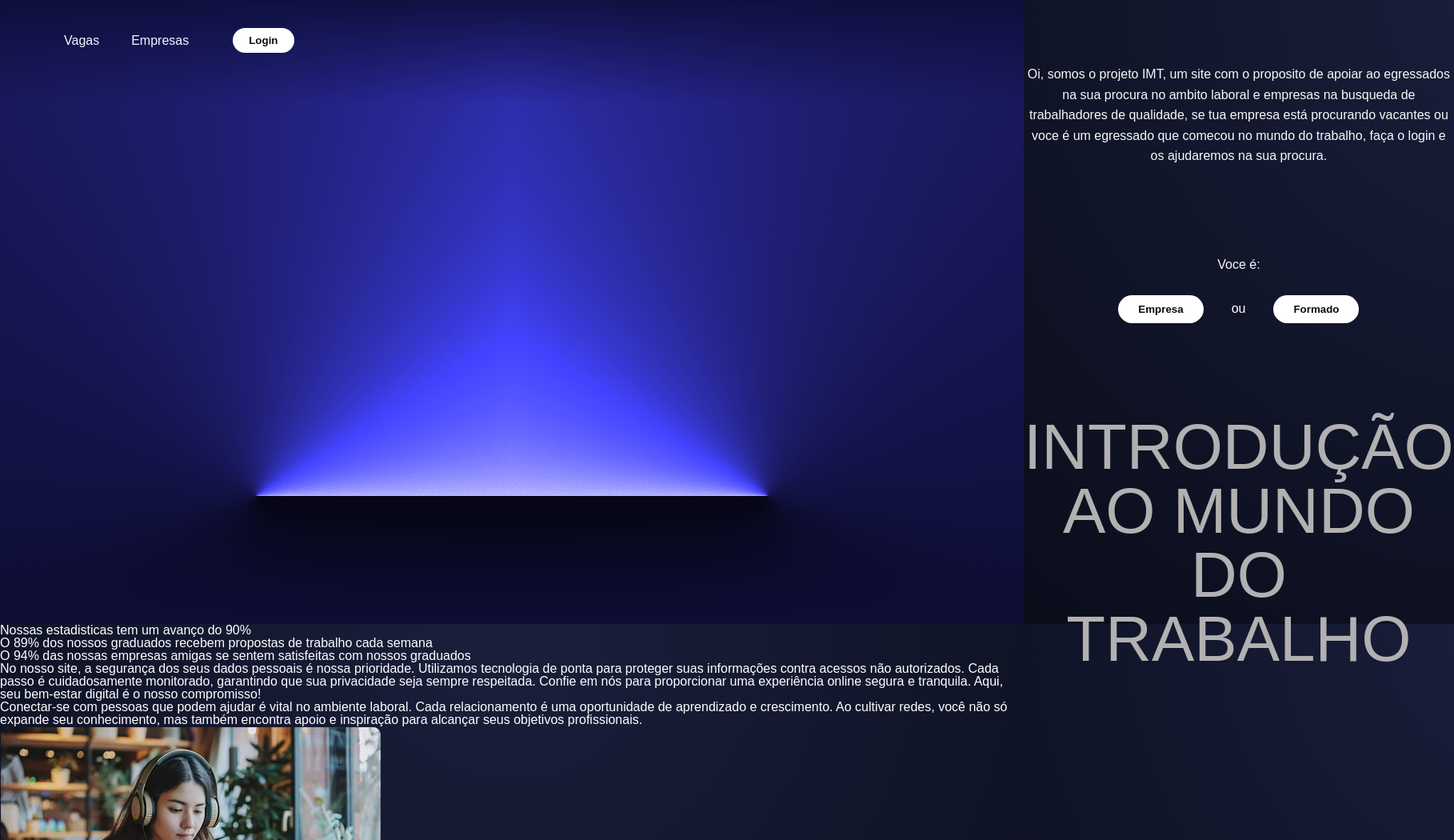
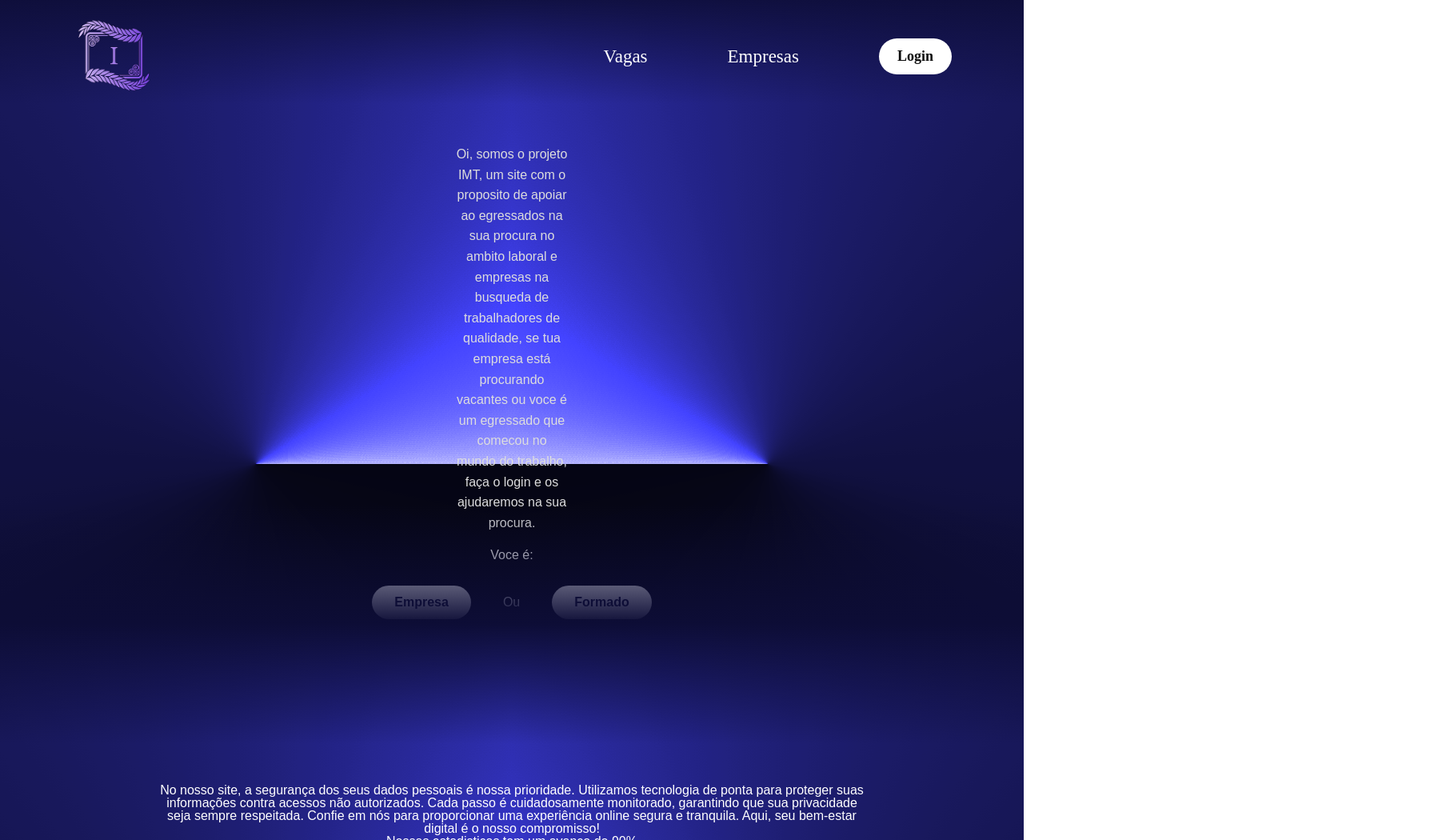
Before and after one commit to Hackaton-IMT-2025/Front, a Vue app: page / in a window 1280 px wide. Shown: the part 20-1070 px from the top of the page at 80% size, 1818 px wide, since content can reach past the window. Built offline with nearby package versions, Linux system fonts and the light colour scheme.

Commit message:
P1 quase

```diff
--- a/src/App.vue
+++ b/src/App.vue
@@ -1,49 +1,48 @@
 <script setup>
 import { ref } from 'vue';
-
 const paginaAtual = ref("home");
 
 function irParaLogin() {
   paginaAtual.value = "login";
 }
 function irParaCriarEmpresas() {
-  paginaAtual.value = "criarempresas";
+  paginaAtual.value = "criarEmpresas";
 }
 function irParaCriarFormado() {
-  paginaAtual.value = "criarformado";
+  paginaAtual.value = "criarFormado";
 }
 function irParaLoginFormado() {
-  paginaAtual.value = "loginformado";
+  paginaAtual.value = "LoginFormado";
 }
 function irParaLoginEmpresa() {
-  paginaAtual.value = "loginempresa";
+  paginaAtual.value = "LoginEmpresa";
 }
 function irParaHome() {
-  paginaAtual.value = "home";
+  paginaAtual.value = "Home";
 }
 function irParaBusca() {
-  paginaAtual.value = "busca";
+  paginaAtual.value = "Busca";
 }
 function irParaHabilidadesNecessarias() {
-  paginaAtual.value = "habilidadesnecessarias";
+  paginaAtual.value = "HabilidadesNecessarias";
 }
-function irParaSelecaoDeCandidatos() {
-  paginaAtual.value = "selecaodecandidatos";
+function irParaSelecaodecandidatos() {
+  paginaAtual.value = "Selecaodecandidatos";
 }
 function irParaUsuario() {
-  paginaAtual.value = "usuario";
+  paginaAtual.value = "Usuario";
 }
-function irParaComunicacaoComCandidatos() {
-  paginaAtual.value = "comunicacaocomcandidatos";
+function irParaComunicacaocomcandidatos() {
+  paginaAtual.value = "Comunicacaocomcandidatos";
 }
-function irParaComunicacaoComEmpresas() {
-  paginaAtual.value = "comunicacaocomempresas";
+function irParaComunicacaocomempresas() {
+  paginaAtual.value = "Comunicacaocomempresas";
 }
 </script>
-
 <template>
     <main class="mainpage">
     <header>
+      <img src="../public/imagens/Logo-Photoroom 1.png" alt="Logo-Photoroom 1.png">
   <ul>
     <li><a href=""><p>Vagas</p></a></li>
     <li><a href=""><p>Empresas</p></a></li>
@@ -51,7 +50,7 @@ function irParaComunicacaoComEmpresas() {
       <button @click="irParaLogin">Login</button>
     </li>
     <li v-else>
-      <img src="../public/imagens/flame.png" alt="flame.png" @click="irParaUsuario">
+      <img src="../public/imagens/flame.png" alt="flame.png">
     </li>
   </ul>
   <div
@@ -63,14 +62,13 @@ function irParaComunicacaoComEmpresas() {
     </button>
   </div>
 </header>
-<div class="background">
+    <div v-if="paginaAtual === 'home'">
+      <div class="background">
     <div class="degrade-top"></div>
     <div class="lado-esquerdo"></div>
     <div class="lado-direito"></div>
-    <div v-if="paginaAtual === 'home'">
-
     <section class="hero">
-      <p>
+      <p class="oi">
         Oi, somos o projeto IMT, um site com o proposito de apoiar ao egressados na sua procura no ambito laboral e
         empresas na busqueda de trabalhadores de qualidade, se tua empresa está procurando vacantes ou voce é um
         egressado que comecou no mundo do trabalho, faça o login e os ajudaremos na sua procura.
@@ -82,18 +80,28 @@ function irParaComunicacaoComEmpresas() {
       <button @click="irParaCriarEmpresas">
           Empresa
       </button>
-      <h6>
-        ou
-      </h6>
+      <p>
+        Ou
+      </p>
       <button @click="irParaCriarFormado">
       Formado
       </button>
       </div>
       <h1>INTRODUÇÃO AO MUNDO DO TRABALHO</h1>
     </section>
-      <div class="degrade-bottom"></div>
+    <div class="degrade-bottom"></div>
   </div>
-    <section>
+  <div class="background">
+    <div class="degrade-top"></div>
+    <div class="lado-esquerdo"></div>
+    <div class="lado-direito"></div>
+    <section class="nonosso">
+      <p>
+        No nosso site, a segurança dos seus dados pessoais é nossa prioridade. Utilizamos tecnologia de ponta para
+        proteger suas informações contra acessos não autorizados. Cada passo é cuidadosamente monitorado, garantindo que
+        sua privacidade seja sempre respeitada. Confie em nós para proporcionar uma experiência online segura e
+        tranquila. Aqui, seu bem-estar digital é o nosso compromisso!
+      </p>
       <ul>
         <li>
           <p>
@@ -112,14 +120,8 @@ function irParaComunicacaoComEmpresas() {
         </li>
       </ul>
     </section>
-    <section>
-      <p>
-        No nosso site, a segurança dos seus dados pessoais é nossa prioridade. Utilizamos tecnologia de ponta para
-        proteger suas informações contra acessos não autorizados. Cada passo é cuidadosamente monitorado, garantindo que
-        sua privacidade seja sempre respeitada. Confie em nós para proporcionar uma experiência online segura e
-        tranquila. Aqui, seu bem-estar digital é o nosso compromisso!
-      </p>
-    </section>
+    <div class="degrade-bottom"></div>
+  </div>
     <section>
       <p>
         Conectar-se com pessoas que podem ajudar é vital no ambiente laboral. Cada relacionamento é uma oportunidade de
@@ -619,13 +621,122 @@ Cadastrar
     </button>
   </li>
 </ul>
-
+<button>
+  Enviar solicitudes aprovadas <img src="../public/imagens/flame9.png" alt="flame9.png">
+</button>
+<button>
+  Eliminar solicitudes <img src="../public/imagens/flame8.png" alt="flame8.png">
+</button>
+</section>
+<section v-if="paginaAtual === 'irParaComunicacaocomcandidatos'" id="irParaComunicacaocomcandidatosSection">
+  <div>
+<ul>
+  <li>
+    <img src="../public/imagens/flame7.png" alt="flame7.png">
+    <h1>
+      Nome
+    </h1>
+    <p>
+      Descrição do cara
+    </p>
+    <img src="../public/imagens/flame10.png" alt="flame10.png">
+  </li>
+  <li>
+    <img src="../public/imagens/flame7.png" alt="flame7.png">
+    <h1>
+      Nome
+    </h1>
+    <p>
+      Descrição do cara
+    </p>
+    <img src="../public/imagens/flame10.png" alt="flame10.png">
+  </li>
+  <li>
+    <img src="../public/imagens/flame7.png" alt="flame7.png">
+    <h1>
+      Nome
+    </h1>
+    <p>
+      Descrição do cara
+    </p>
+    <img src="../public/imagens/flame10.png" alt="flame10.png">
+  </li>
+</ul>
+</div>
+<div>
+  <h1>
+    Aos candidatos seleccionados voce pode enviar o seguinte mensagem:
+  </h1>
+  <p>
+    Voce terá uma entrevista conosco!
+    Esperamos voce na data ******* as ***** horas
+    Localização: *********************
+    Por favor trouza sua documentação impressa com você
+  </p>
+  <p>
+    Você foi para segunda etapa!
+  A segunda etapa foi começada, agora voce terá que esperar enquanto nossa equipe avalia sua informação e documentos, entraremos em contacto com você.
+  </p>
+  <p>
+    Mensagem personalizada
+  </p>
+</div>
+</section>
+<section v-if="paginaAtual === 'irParaComunicacaocomempresas'" id="irParaComunicacaocomempresasSection">
+  <div>
+<ul>
+  <li>
+    <img src="../public/imagens/flame7.png" alt="flame7.png">
+    <h1>
+      Nome
+    </h1>
+    <p>
+      Descrição da empresa
+    </p>
+    <img src="../public/imagens/flame10.png" alt="flame10.png">
+  </li>
+  <li>
+    <img src="../public/imagens/flame7.png" alt="flame7.png">
+    <h1>
+      Nome
+    </h1>
+    <p>
+      Descrição da empresa
+    </p>
+    <img src="../public/imagens/flame10.png" alt="flame10.png">
+  </li>
+  <li>
+    <img src="../public/imagens/flame7.png" alt="flame7.png">
+    <h1>
+      Nome
+    </h1>
+    <p>
+      Descrição da empresa
+    </p>
+    <img src="../public/imagens/flame10.png" alt="flame10.png">
+  </li>
+</ul>
+</div>
+<div>
+  <h1>
+    Voce pode mandar mensagens a(as) empresas seleccionados:
+  </h1>
+  <p>
+    Confirmo minha presença na empresa ********** na data ********, as **** horas, para a entrevista presencial
+    Atentamente ************
+  </p>
+  <p>
+    Mando o comunicado informando que não vou comparecer na entrevista, obrigada pela oportunidade e sorte na procura de funcionarios.
+    Atentamente ************
+  </p>
+  <p>
+    Mensagem personalizada
+  </p>
+</div>
 </section>
   </main>
-
   <footer>
-    <img src="../public/imagens/Captura de tela de 2025-07-04 13-40-50-Photoroom 1.png"
-      alt="Captura de tela de 2025-07-04 13-40-50-Photoroom.png">
+    <img src="../public/imagens/Logo-Photoroom 1.png" alt="Logo-Photoroom 1.png">
     <ul>
       <li>
         <p>
@@ -665,33 +776,28 @@ Cadastrar
 </template>
 <style scoped>
 /*==============================================
-                    BACKGROUND
+                  background
 ===============================================*/
 .background {
-  background: rgb(5, 5, 19);
+  background:rgb(5, 5, 19);
   display: flex;
-  flex-wrap: wrap;
   height: 100vh;
   width: 100%;
-  position: absolute;
-  top: 0;
-  left: 0;
-  z-index: 0;
+  position: relative;
 }
-
 .degrade-top,
 .degrade-bottom {
   position: absolute;
   left: 0;
   width: 100%;
   height: 150px;
+  z-index: 5;
   pointer-events: none;
-  z-index: 1;
 }
-
 .degrade-top {
   top: 0;
   background: linear-gradient(to bottom, #0d0d36, rgba(8, 8, 30, 0));
+  z-index: 1;
 }
 
 .degrade-bottom {
@@ -699,160 +805,188 @@ Cadastrar
   background: linear-gradient(to top, #0d0d36, rgba(8, 8, 30, 0));
 }
 
-.lado-esquerdo,
-.lado-direito {
+.lado-esquerdo {
   width: 50%;
+  background: conic-gradient(from 90deg at 50% 75%, #0c0c0c 0deg, #B1B1B1 170deg, #f8f8f8 360deg);
+  mix-blend-mode: color-dodge;
   height: 100%;
-  background: conic-gradient(from 90deg at 50% 80%, #0c0c0c 0deg, #B1B1B1 170deg, #f8f8f8 360deg);
-  mix-blend-mode: color-dodge;
 }
 
 .lado-direito {
+  width: 50%;
+  background: conic-gradient(from 90deg at 50% 75%, #0c0c0c 0deg, #B1B1B1 170deg, #f8f8f8 360deg);
+  mix-blend-mode: color-dodge;
+  height: 100%;
   transform: scaleX(-1);
 }
-
-/*==============================================
-                    HEADER
-===============================================*/
+/*==========================
+         HEADER
+===========================*/
 header {
   display: flex;
-  justify-content: space-between; /* Menu à esquerda, busca à direita */
+  justify-content: space-between;
   align-items: center;
-  padding: 40px 80px;
-  position: absolute;
+  position: fixed;
   top: 0;
   left: 0;
-  width: 100%;
-  z-index: 2;
+  right: 0;
+  height: 80px;
+  padding: 0 40px;
+  z-index: 10;
+  margin: 50px;
+}
+
+header img {
+  height: 100px;
+  object-fit: contain;
 }
 
 header ul {
   display: flex;
-  gap: 40px;
+  align-items: center;
+  gap: 100px;
   list-style: none;
-  align-items: center;
   margin: 0;
   padding: 0;
 }
 
-header ul li a {
+header ul li {
+  display: flex;
+  align-items: center;
+}
+
+header ul li a,
+header ul li p {
   text-decoration: none;
-  color: aliceblue;
+  color: #fff;
   font-weight: 500;
+  font-size: 23px;
+  transition: color 0.3s ease;
+  font-family: poppins;
+}
+
+header ul li a:hover,
+header ul li p:hover {
+  color: #b1b1b1;
+  cursor: pointer;
 }
 
 header ul li button {
   background: #fff;
   color: #0c0c0c;
-  padding: 8px 20px;
+  padding: 12px 23px;
   border: none;
-  border-radius: 20px;
+  border-radius: 100px;
   cursor: pointer;
   font-weight: bold;
-  transition: background 0.3s;
+  transition: background 0.3s, color 0.3s;
+  font-size: 18px;
+  font-family: poppins;
 }
 
 header ul li button:hover {
   background: #b1b1b1;
+  color: #000;
 }
 
-header .busca {
+header > div {
   display: flex;
+  align-items: center;
   gap: 10px;
-  align-items: center;
 }
 
-header .busca input {
-  padding: 10px 15px;
-  border-radius: 8px;
-  border: none;
-  outline: none;
-  width: 200px;
+header button i {
+  color: white;
+  font-size: 16px;
 }
 
-header .busca button {
-  padding: 10px 15px;
-  border-radius: 8px;
-  border: none;
-  cursor: pointer;
-  background: #fff;
-  color: #0c0c0c;
-  transition: background 0.3s;
+
+/*=============================
+         HERO (main)
+==============================*/
+.mainpage{
+  justify-items: center;
+}
+.hero {
+  position: absolute;
+  justify-content: center;
+  justify-items: center;
+  text-align: center;
+  margin: 180px 50px;
 }
 
-header .busca button:hover {
-  background: #b1b1b1;
-}
-
-/*==============================================
-                    HERO
-===============================================*/
-.hero {
-  display: flex;
-  flex-direction: column;
-  justify-content: center;
-  align-items: center;
-  text-align: center;
-  position: absolute;
-  z-index: 10;
-}
-
-.hero p {
-  color: #f8f8f8;
-  margin: 100px auto 10px auto;
+.hero p.oi {
   line-height: 1.6;
-  max-width: 800px;
+  color: #ddd;
+  margin: 20px 520px;
 }
 
 .hero h1 {
-  font-size: 5rem;
-  color: #b1b1b1;
-  margin: 100px 0;
+  font-size: 6rem;
+  color: #B1B1B1;
+  font-weight: bold;
+  margin: auto 200px;
   mix-blend-mode: color-dodge;
+  font-family: Annapurna SIL;
+  line-height: 1.4;
 }
 
+/*=============================
+        ESCOLHA (botões)
+==============================*/
 .escolha {
   display: flex;
   align-items: center;
   justify-content: center;
-  gap: 20px;
+  gap: 40px;
+  margin: 30px 0;
 }
 
-/*==============================================
-                    BUTTONS
-===============================================*/
-button {
-  padding: 10px 25px;
-  border-radius: 25px;
+.escolha button {
+  padding: 12px 28px;
   border: none;
-  margin: 15px;
+  border-radius: 30px;
+  background-color: #fff;
+  color: #0d0d36;
+  font-weight: bold;
+  font-size: 1rem;
   cursor: pointer;
-  font-weight: bold;
-  background: #fff;
-  color: #0c0c0c;
-  transition: all 0.3s;
+  transition: background-color 0.3s ease;
 }
 
-button:hover {
-  background: #b1b1b1;
+.escolha button:hover {
+  background-color: #d4d4d4;
 }
 
-/*==============================================
-                    INPUTS
-===============================================*/
-input {
-  padding: 10px 15px;
-  border-radius: 8px;
-  border: none;
-  outline: none;
-  margin: 10px 0;
-  width: 100%;
-  max-width: 300px;
+/*=============================
+            TEXTOS
+==============================*/
+.hero span,
+.hero small {
+  color: #ccc;
+  font-size: 1rem;
+  margin-top: 10px;
 }
 
-/*==============================================
-                    FOOTER
-===============================================*/
+.hero .ou {
+  margin: 0 10px;
+  color: #aaa;
+}
+/*=============================
+            NO NOSSO
+==============================*/
+.nonosso{
+  position: absolute;
+  align-items: center;
+  justify-content: center;
+  text-align: center;
+  margin: 200px;
+}
+
+
+/*=================================
+                FOOTER
+=================================*/
 footer {
   background: #0d0d36;
   padding: 20px 5%;
@@ -861,7 +995,6 @@ footer {
   align-items: center;
   gap: 15px;
   text-align: center;
-  color: aliceblue;
 }
 
 footer ul {
@@ -869,7 +1002,7 @@ footer ul {
   gap: 20px;
   list-style: none;
   padding: 0;
-  margin: 0;
+
 }
 
 footer a {
@@ -893,4 +1026,8 @@ footer svg:hover {
   fill: #b1b1b1;
 }
 
+footer p {
+  color: #b1b1b1;
+  font-size: 0.9rem;
+}
 </style>
```
Also changed, not shown: public/imagens/Logo-Photoroom 1.png (added).
